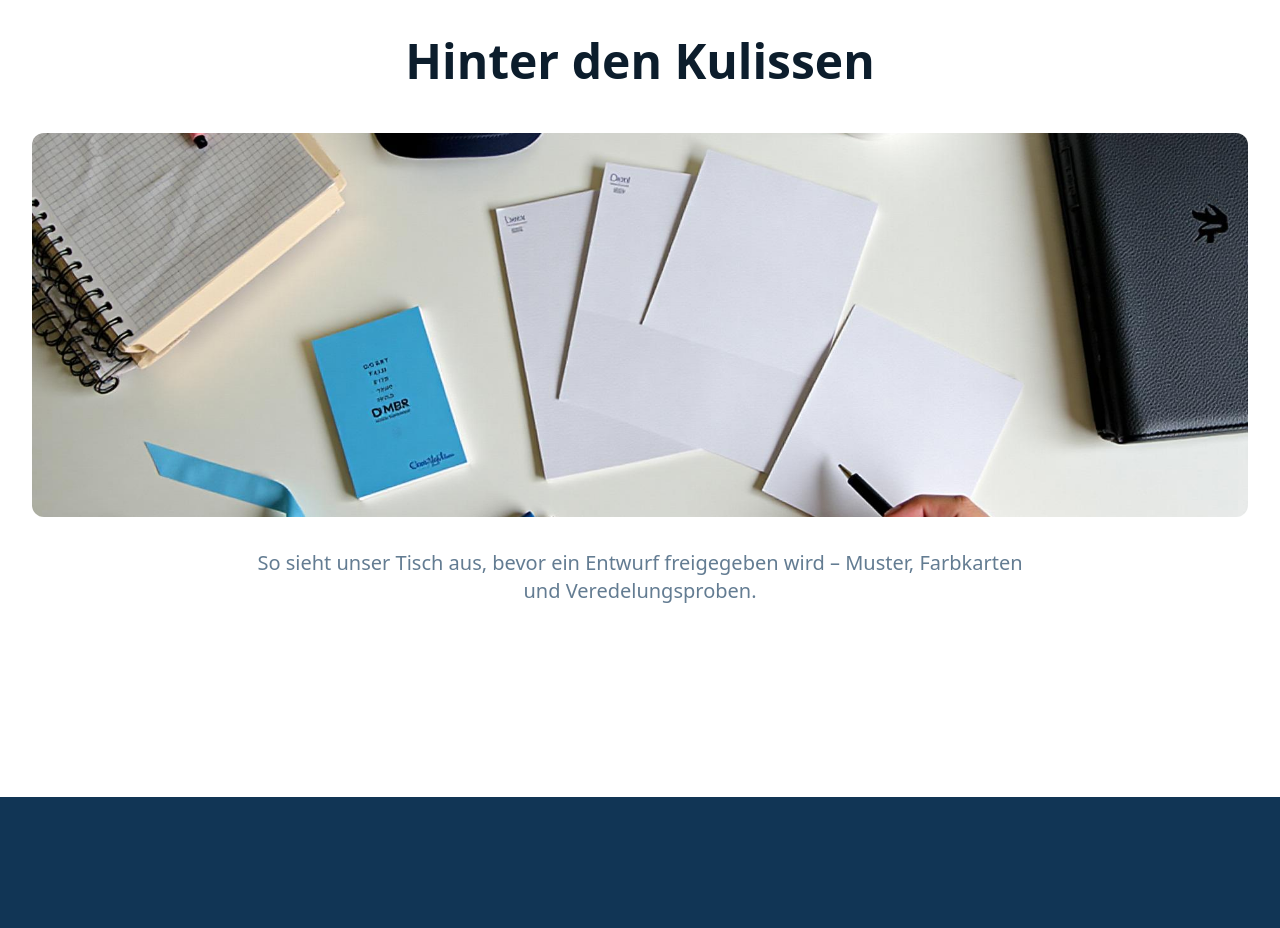
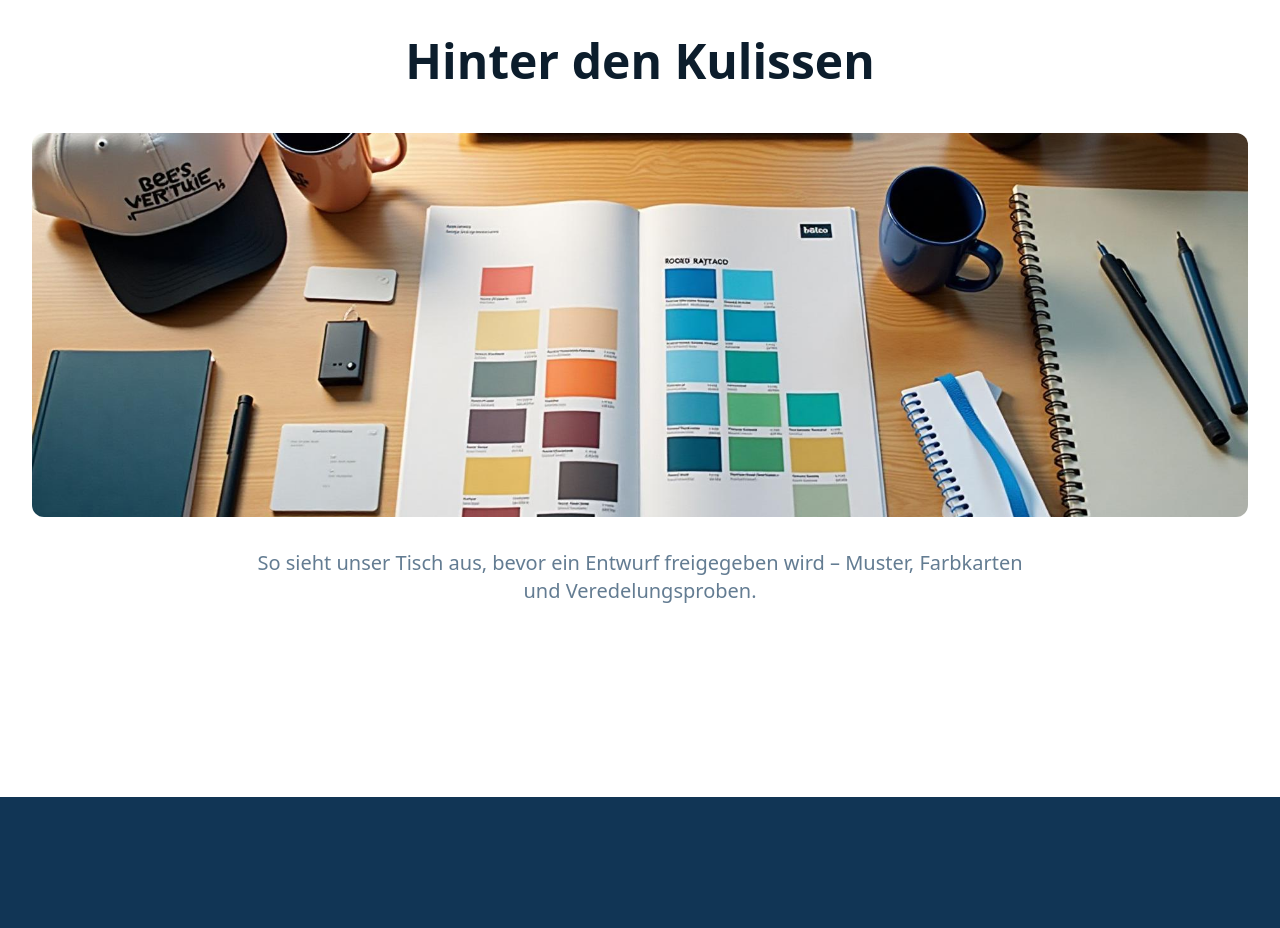
Before and after one commit to Betman-dev/markeffect-brand-spark, a React (Vite) app: page /#/ueber-uns in a window 1280 px wide. Shown: the part 3600-4528 px from the top of the page. Built offline with nearby package versions, Linux system fonts and the light colour scheme.

Commit message:
Update "Behind the Scenes" image
Update the image in the "Behind the Scenes" section to show a work desk with sample parts, color cards, caps, mugs, USB drives, and a blue accent ribbon.

```diff
--- a/src/pages/About.tsx
+++ b/src/pages/About.tsx
@@ -3,7 +3,7 @@ import SEOHead from "../components/SEOHead";
 import ErrorBoundary from "../components/ErrorBoundary";
 import { Link } from "react-router-dom";
 import { Clock, User, Shield, Calendar, CheckCircle, Mail, ArrowRight, Users, Palette, Package } from "lucide-react";
-import workspaceDesk from "../assets/workspace-desk.jpg";
+import workspaceSamplesDesk from "../assets/workspace-samples-desk.jpg";
 import embroideryMacro from "../assets/embroidery-macro.jpg";
 import laserEngravingMacro from "../assets/laser-engraving-macro.jpg";
 import padPrintingMacro from "../assets/pad-printing-macro.jpg";
@@ -272,7 +272,7 @@ const About = () => {
                 Hinter den Kulissen
               </h2>
               <img
-                src={workspaceDesk}
+                src={workspaceSamplesDesk}
                 alt="Arbeitstisch mit Musterteilen, Farbkarten, Caps, Tassen, USB-Sticks und blauem Band als Akzent"
                 className="w-full h-96 object-cover rounded-lg mb-8"
                 width={1920}
```
Also changed, not shown: src/assets/workspace-samples-desk.jpg (added).
